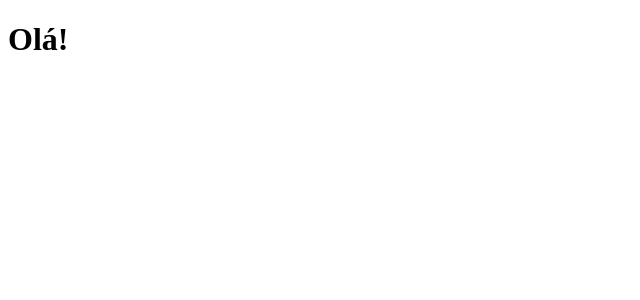
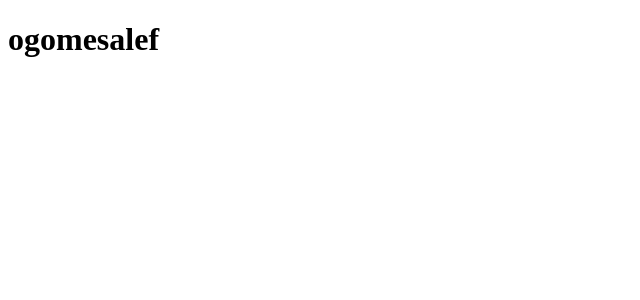
Before and after one commit to ogomesalef/clone-tabnews, a Next.js app: page / in a window 1280 px wide. Shown: the top 300 px of the page, without its empty margins (0-640 px from the left). Built offline with nearby package versions, Linux system fonts and the light colour scheme.

Commit message:
altera a mensagem da pagina inicial

```diff
--- a/pages/index.js
+++ b/pages/index.js
@@ -1,5 +1,5 @@
 function Home() {
-  return <h1>Olá!</h1>;
+  return <h1>ogomesalef</h1>;
 }
 
 export default Home;
```
